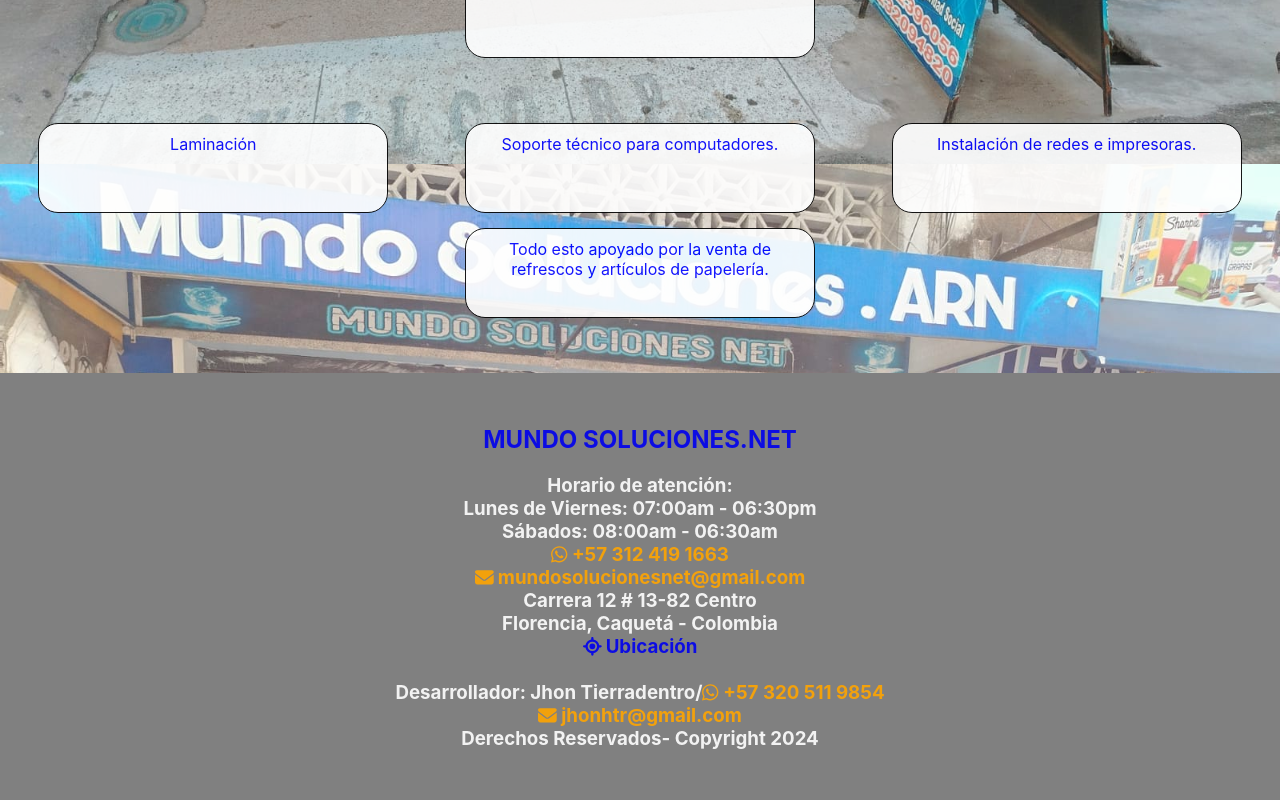
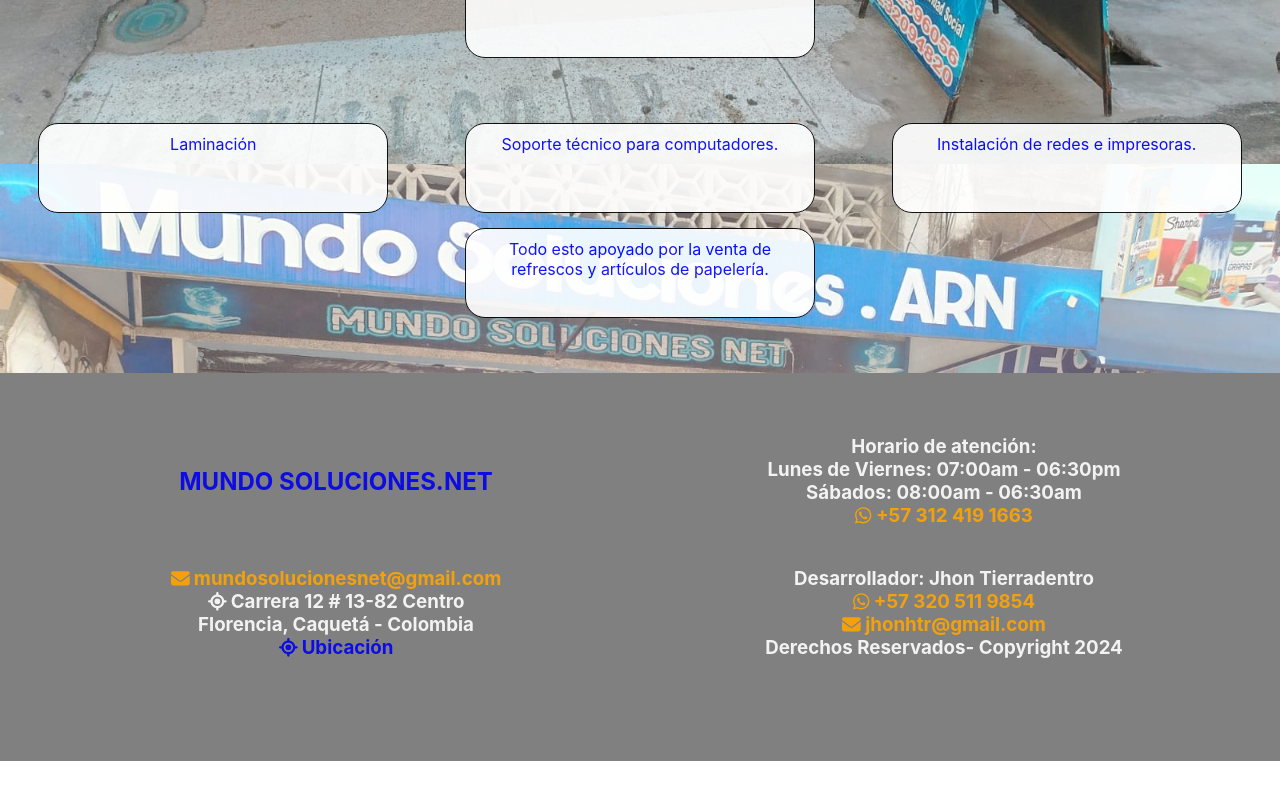
Before and after one commit to jhonhtr/proyecto3, a React (Create React App) app: page /Servicios in a window 1280 px wide. Shown: the part 796-1596 px from the top of the page. After the commit the page ends 1557 px from the top, so only its background shows below. Built offline with nearby package versions, Linux system fonts and the light colour scheme.

Commit message:
Update Servicios.js

```diff
--- a/src/servi/Servicios.js
+++ b/src/servi/Servicios.js
@@ -151,10 +151,14 @@ const Servicios = () => {
             </div>
 
             <footer>
-            <div>
+                <div className='piepagina'>
+
                     <div className='pie'>
                         <h2><a className='imagen1' target="_blank" rel="noopener noreferrer"
-                        href="https://mundosolucionesnet.vercel.app/">MUNDO SOLUCIONES.NET</a></h2><br/>
+                        href="https://mundosolucionesnet.vercel.app/">MUNDO SOLUCIONES.NET</a></h2>
+                    </div>
+
+                    <div clas className='pie'>
                         <h3>Horario de atención:<br/>
                             Lunes de Viernes: 07:00am - 06:30pm<br/>
                             Sábados: 08:00am - 06:30am<br/>
@@ -163,20 +167,26 @@ const Servicios = () => {
                             <a className='contacto' target="_blank" rel="noopener noreferrer" href="https://wa.me/+573124191663">
                                 <FontAwesomeIcon icon={faWhatsapp} /> +57 312 419 1663
                             </a><br/>
+                        </h3>
+                    </div>
 
+                    <div className='pie'>
                             {/* Icono de Correo con enlace */}
-                            <a className='correo' target="_blank" rel="noopener noreferrer" href="mailto:mundosolucionesnet@gmail.com">
+                            <h3><a className='correo' target="_blank" rel="noopener noreferrer" href="mailto:mundosolucionesnet@gmail.com">
                                 <FontAwesomeIcon icon={faEnvelope} /> mundosolucionesnet@gmail.com
                             </a><br/>
 
-                            Carrera 12 # 13-82 Centro <br/>
+                            {/* Icono de Ubicación */}
+                            <FontAwesomeIcon icon={faLocation} /> Carrera 12 # 13-82 Centro<br/>
                             Florencia, Caquetá - Colombia <br/>
 
                             <a className='ubicacion' target="_blank" rel="noopener noreferrer" href="https://www.google.com/maps/place/Mundo+Comunicaciones.net/@4.7338903,-74.0316867,19z/data=!4m14!1m7!3m6!1s0x8e3f8f88156ba53d:0xf6e874ce92545800!2sParque+Altablanca!8m2!3d4.7342508!4d-74.0286737!16s%2Fg%2F1tq8klkx!3m5!1s0x8e3f8562916c0449:0xad997a02e5a7842f!8m2!3d4.733889!4d-74.031043!16s%2Fg%2F1yj2mft6l?hl=es&entry=ttu&g_ep=EgoyMDI0MTAyMS4xIKXMDSoASAFQAw%3D%3D">
                                 <FontAwesomeIcon icon={faLocation} />  Ubicación
-                            </a><br/><br/>
+                            </a></h3>
+                    </div>
 
-                            Desarrollador: Jhon Tierradentro/
+                    <div className='pie'>
+                        <h3>Desarrollador: Jhon Tierradentro<br/>
                             <a className='contacto' target="_blank" rel="noopener noreferrer" href="https://wa.me/+573205119854">
                                 <FontAwesomeIcon icon={faWhatsapp} />  +57 320 511 9854
                             </a><br/>
```
